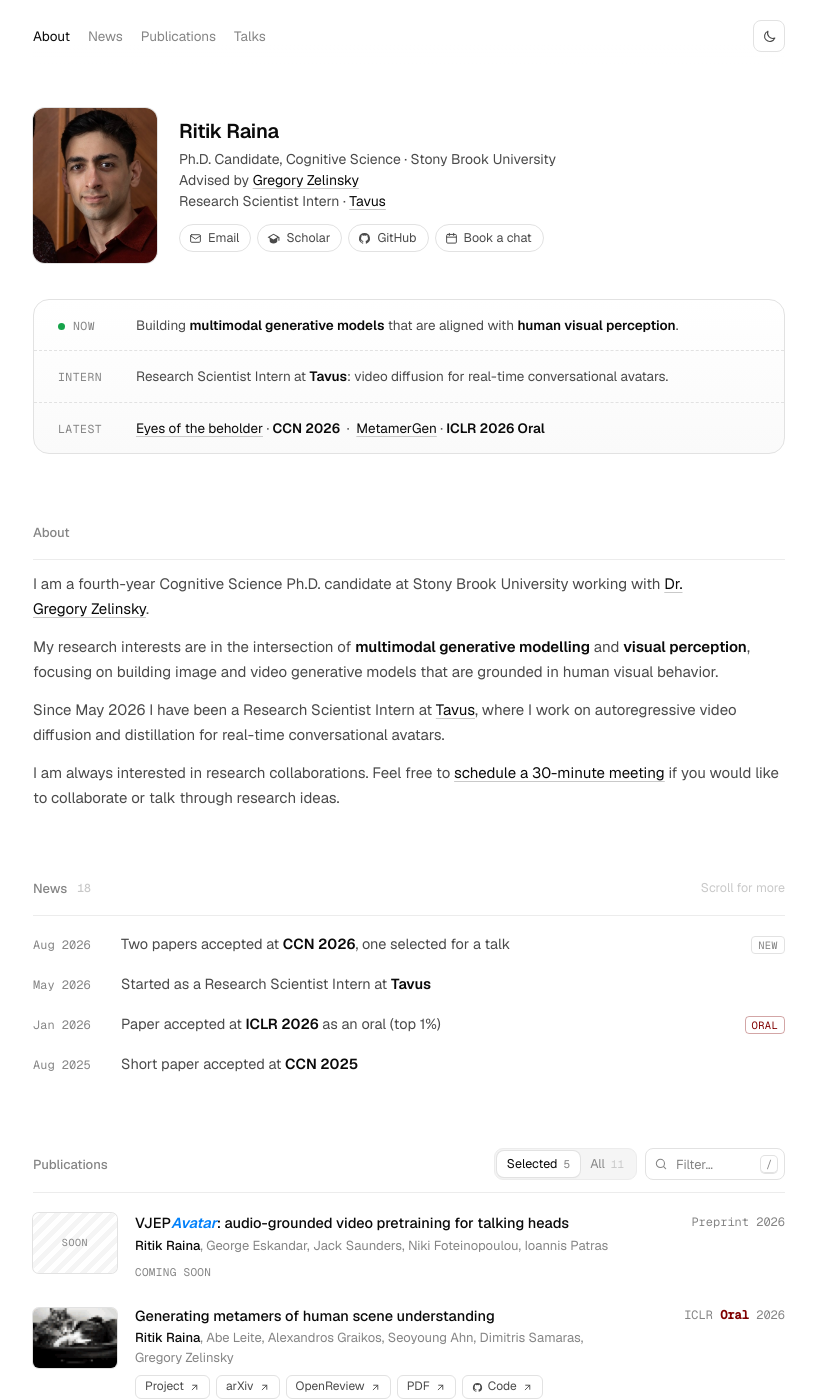
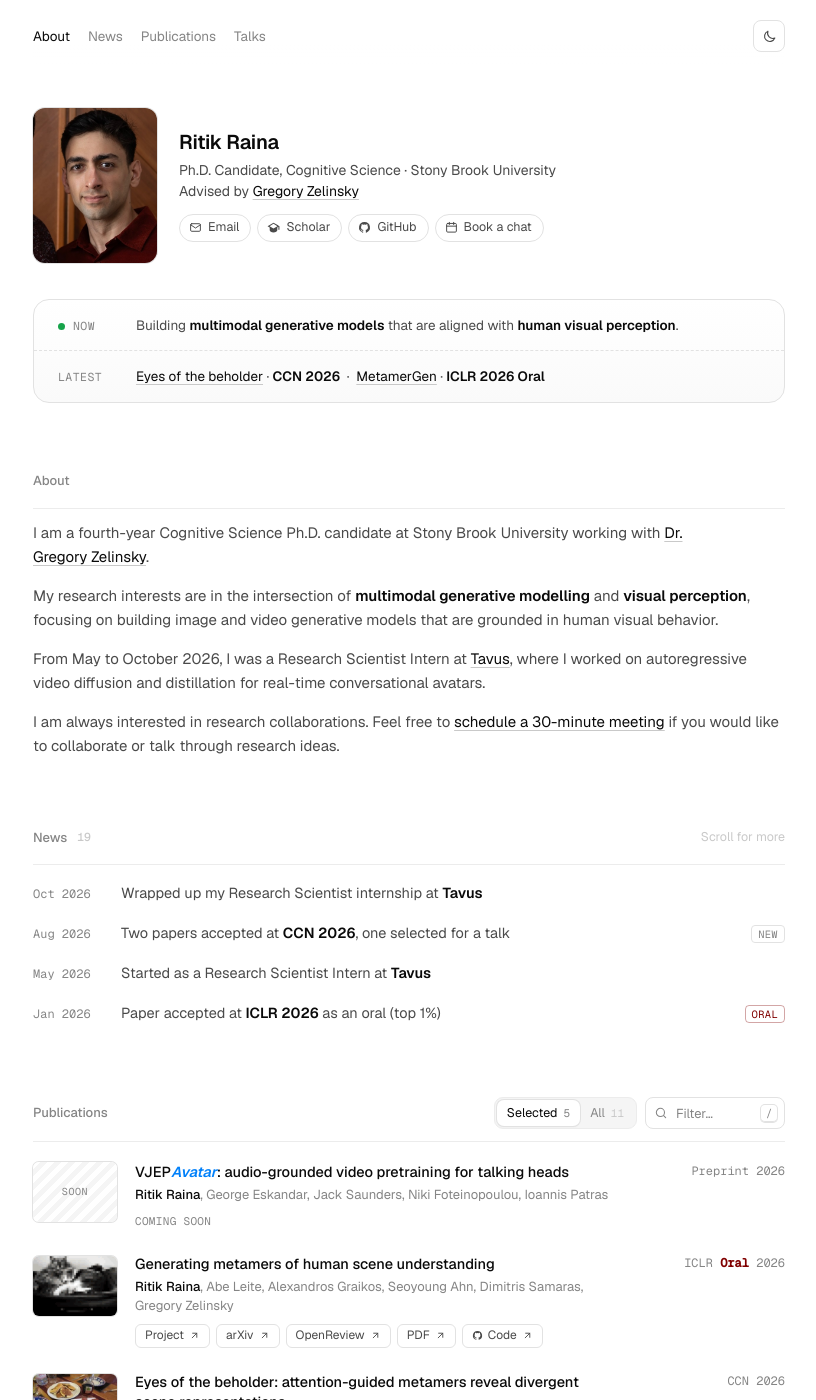
Before and after one commit to rainarit/rainarit.github.io, a Jekyll site: the page index.html, which Jekyll copies as it is, in a window 1280 px wide and 1400 px high. Shown: the whole window, without its empty margins (231-1047 px from the left). Built offline with Jekyll 4.4.1, drawn with Linux system fonts in a browser that asks for light colours; a script that is not in the unit is left out.

Commit message:
Update Tavus internship to past tense

```diff
--- a/index.html
+++ b/index.html
@@ -70,7 +70,6 @@
               <p class="role">
                 <span>Ph.D. Candidate, Cognitive Science · Stony Brook University</span>
                 <span>Advised by <a class="inline-link" href="https://www.stonybrook.edu/commcms/psychology/faculty/faculty_profiles/gzelinsky">Gregory Zelinsky</a></span>
-                <span>Research Scientist Intern · <a class="inline-link" href="https://www.tavus.io">Tavus</a></span>
               </p>
               <nav class="social" aria-label="Links">
                 <a href="mailto:ritik.raina@stonybrook.edu">
@@ -99,10 +98,6 @@
               <span>Building <strong>multimodal generative models</strong> that are aligned with <strong>human visual perception</strong>.</span>
             </p>
             <p class="focus-row before">
-              <span class="eyebrow">Intern</span>
-              <span>Research Scientist Intern at <strong>Tavus</strong>: video diffusion for real-time conversational avatars.</span>
-            </p>
-            <p class="focus-row before">
               <span class="eyebrow">Latest</span>
               <span><a class="inline-link" href="https://openreview.net/forum?id=uagOIAiPSw">Eyes of the beholder</a> · <strong>CCN 2026</strong> &nbsp;·&nbsp; <a class="inline-link" href="https://rainarit.github.io/metamergen/">MetamerGen</a> · <strong>ICLR 2026 Oral</strong></span>
             </p>
@@ -114,17 +109,18 @@
           <div class="about">
             <p>I am a fourth-year Cognitive Science Ph.D. candidate at Stony Brook University working with <a class="inline-link" href="https://www.stonybrook.edu/commcms/psychology/faculty/faculty_profiles/gzelinsky">Dr. Gregory Zelinsky</a>.</p>
             <p>My research interests are in the intersection of <strong>multimodal generative modelling</strong> and <strong>visual perception</strong>, focusing on building image and video generative models that are grounded in human visual behavior.</p>
-            <p>Since May 2026 I have been a Research Scientist Intern at <a class="inline-link" href="https://www.tavus.io">Tavus</a>, where I work on autoregressive video diffusion and distillation for real-time conversational avatars.</p>
+            <p>From May to October 2026, I was a Research Scientist Intern at <a class="inline-link" href="https://www.tavus.io">Tavus</a>, where I worked on autoregressive video diffusion and distillation for real-time conversational avatars.</p>
             <p>I am always interested in research collaborations. Feel free to <a class="inline-link" href="https://calendar.app.google/Xixk6ep28USu5AVx9">schedule a 30-minute meeting</a> if you would like to collaborate or talk through research ideas.</p>
           </div>
         </section>
 
         <section id="news">
           <div class="sec-h">
-            <h2>News <span class="n">18</span></h2>
+            <h2>News <span class="n">19</span></h2>
             <span class="aside">Scroll for more</span>
           </div>
           <ul class="list news" data-show="4">
+            <li><div class="row"><span class="k">Oct 2026</span><span class="t">Wrapped up my Research Scientist internship at <strong>Tavus</strong></span><span class="x"></span></div></li>
             <li><div class="row"><span class="k">Aug 2026</span><span class="t">Two papers accepted at <strong>CCN 2026</strong>, one selected for a talk</span><span class="x"><span class="tag">New</span></span></div></li>
             <li><div class="row"><span class="k">May 2026</span><span class="t">Started as a Research Scientist Intern at <strong>Tavus</strong></span><span class="x"></span></div></li>
             <li><div class="row"><span class="k">Jan 2026</span><span class="t">Paper accepted at <strong>ICLR 2026</strong> as an oral (top 1%)</span><span class="x"><span class="tag hl">Oral</span></span></div></li>
```
